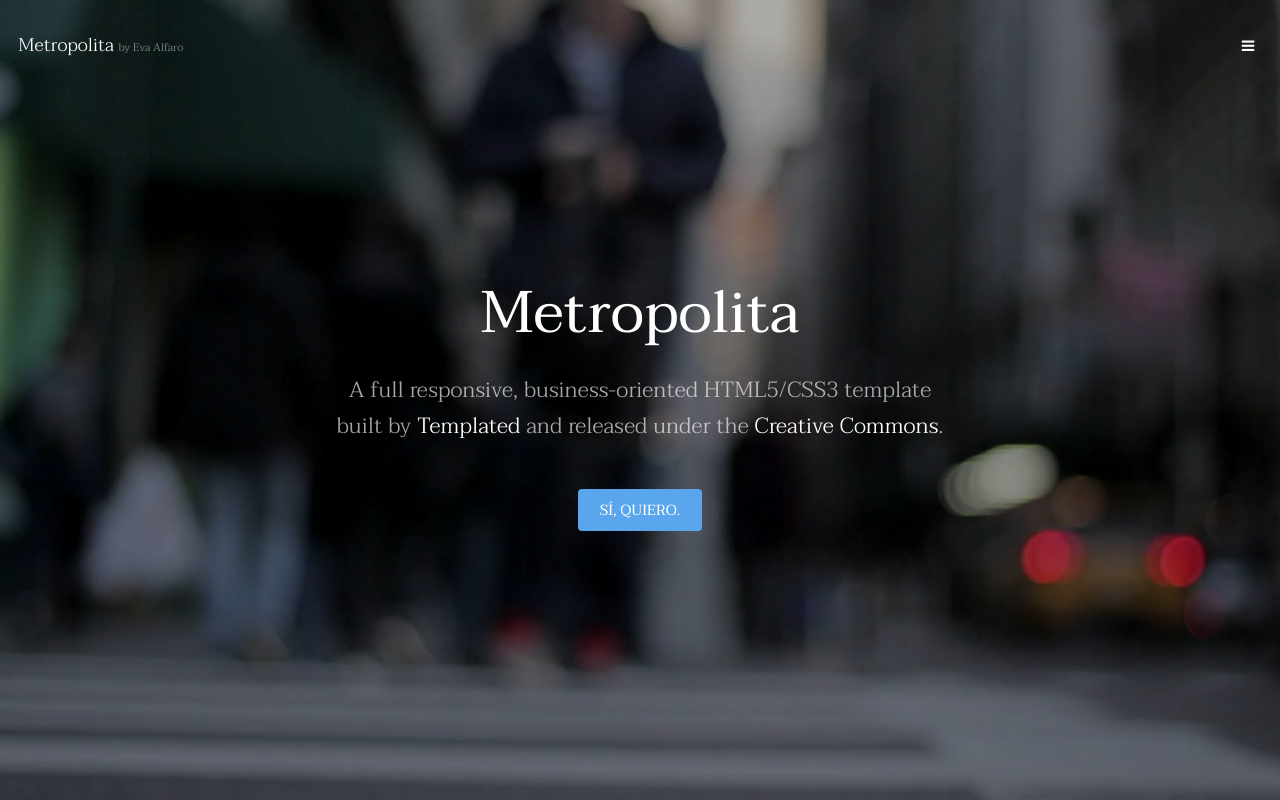
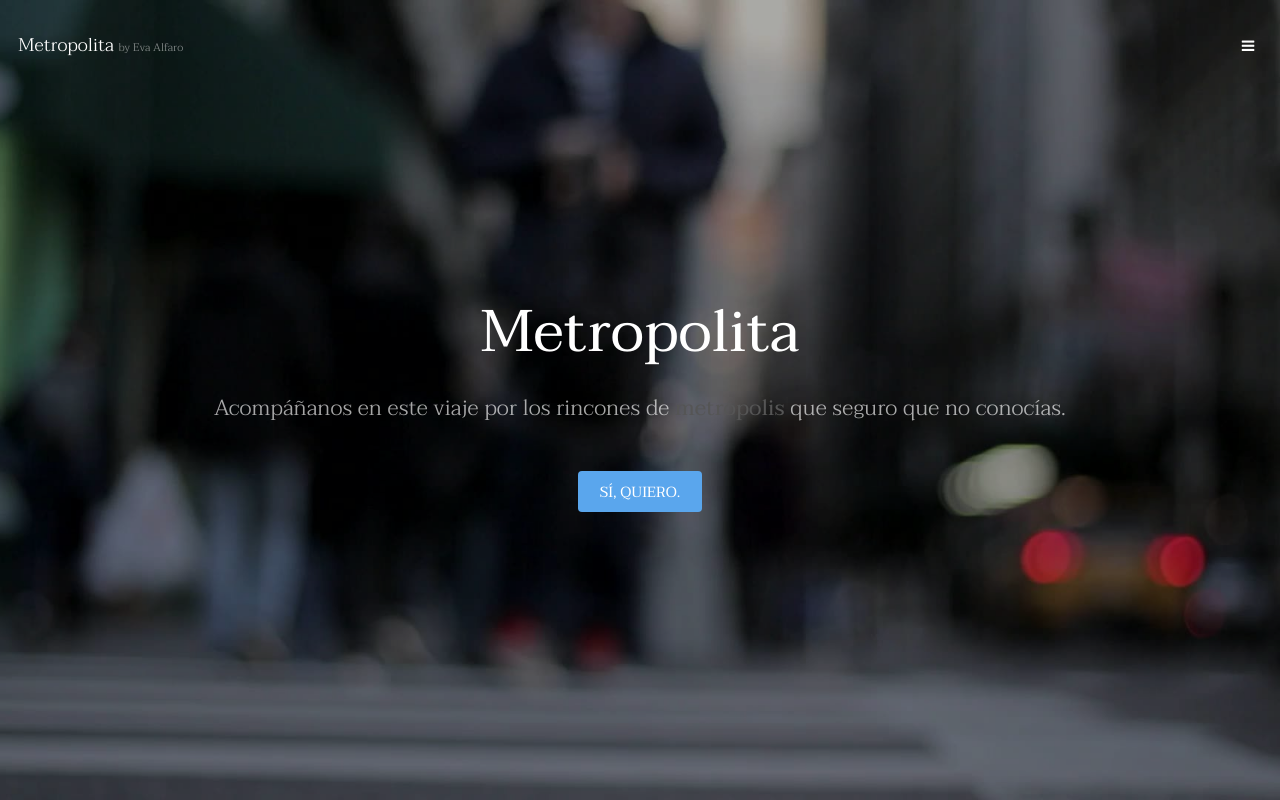
Before and after one commit to evaeveevo/04_REP_METROPOLITA, a plain HTML site: page index.html in a window 1280 px wide. Shown: the top 800 px of the page. Drawn offline with Linux system fonts and the light colour scheme.

Commit message:
frase bajo el h1 por ELENA

```diff
--- a/index.html
+++ b/index.html
@@ -37,8 +37,8 @@
 			<section id="banner" data-video="images/banner">
 				<div class="inner">
 					<h1>Metropolita</h1>
-					<p>A full responsive, business-oriented HTML5/CSS3 template<br />
-					built by <a href="https://templated.co/">Templated</a> and released under the <a href="https://templated.co/license">Creative Commons</a>.</p>
+					<p>Acompáñanos en este viaje por los rincones de <b>metrópolis </b>que seguro que no conocías.
+					</p>
 					<a href="#one" class="button special scrolly">SÍ, QUIERO.</a>
 				</div>
 			</section>
```
